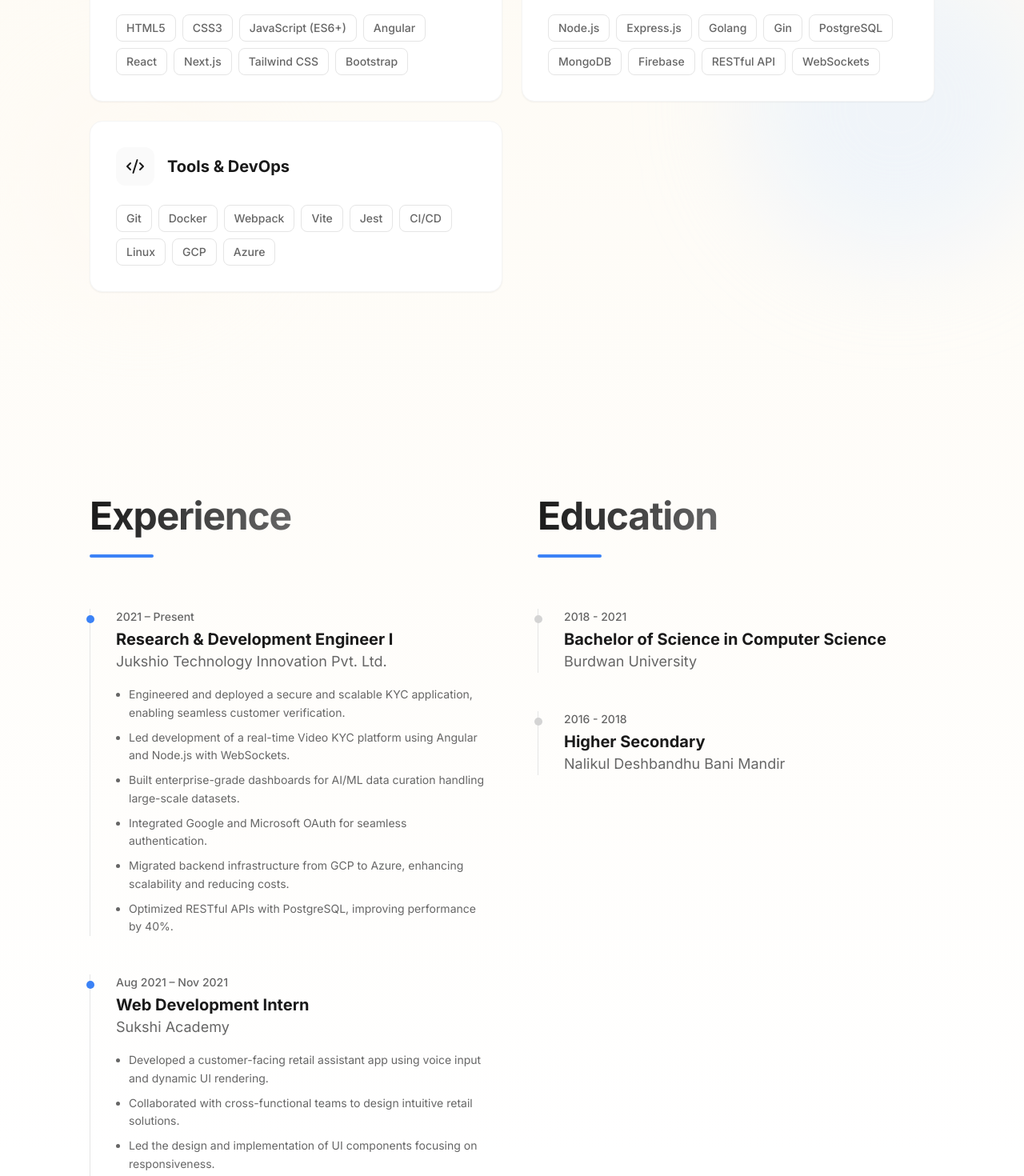
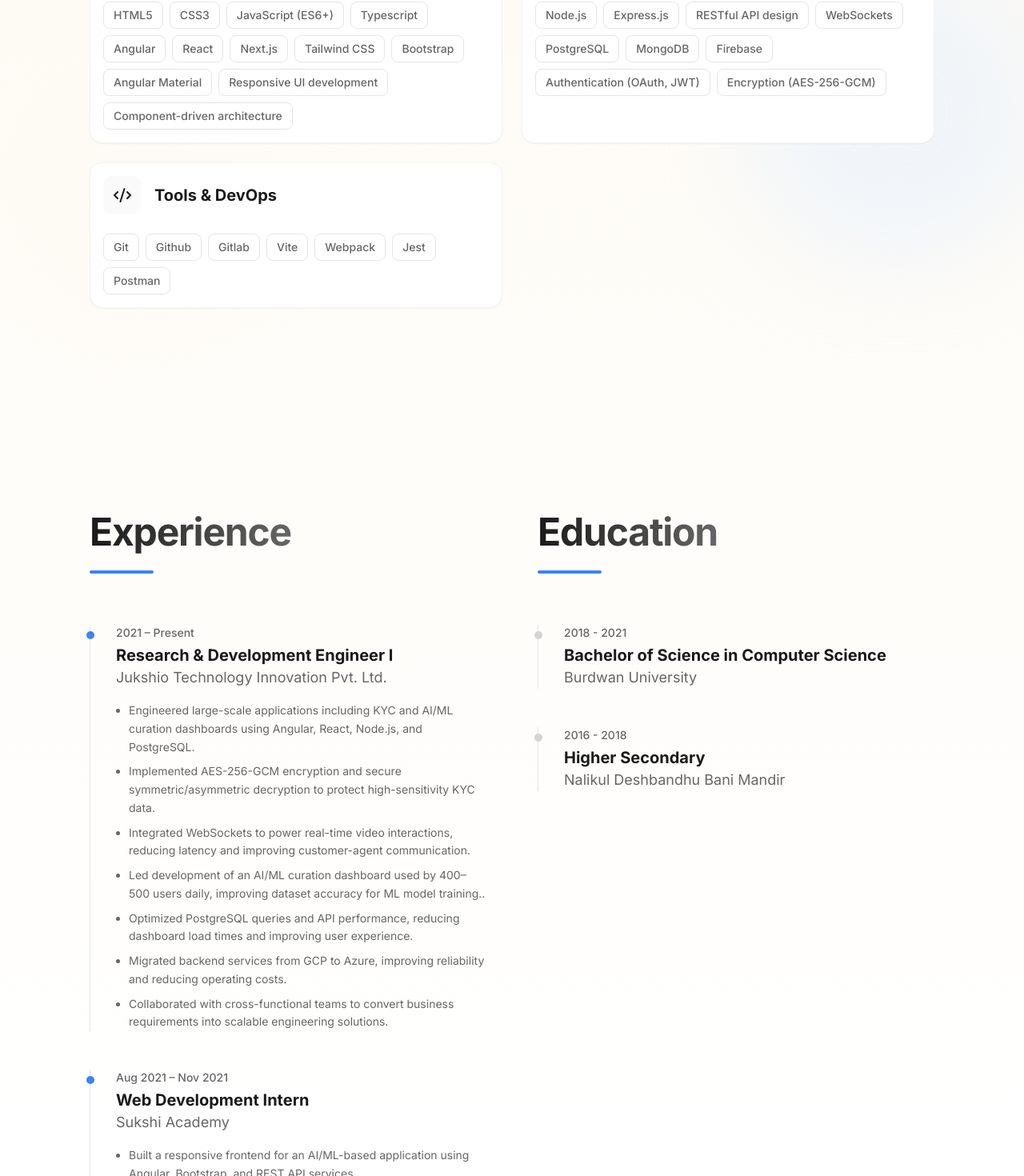
Before and after one commit to atikur0786/atikurs-portfolio, a React (Vite) app: page / in a window 1280 px wide. Shown: the part 1199-2669 px from the top of the page at 80% size. Built offline with nearby package versions, Linux system fonts and the light colour scheme; no server answers.

Commit message:
upt: Contants values are updated for portfolio details

```diff
--- a/src/constants.ts
+++ b/src/constants.ts
@@ -8,7 +8,7 @@ export const PERSONAL_INFO = {
   email: "atikursattermondal@gmail.com",
   phone: "+91 9382820248",
   location: "Hyderabad, India",
-  bio: "Hello! I'm Atikur Satter Mondal, a full-stack developer with over three years of experience crafting secure, scalable, and performance-driven web applications. At Jukshio Technology Innovation, I’ve led the development of high-impact projects — including a real-time Video KYC platform, AI/ML data curation dashboards, and enterprise-grade internal tools. I specialize in modern web technologies like Angular, React, Node.js, and PostgreSQL, and I love solving complex problems with clean, maintainable code.",
+  bio: "I’m Atikur Satter Mondal, a full-stack developer with 3+ years of experience architecting secure, scalable, and performance-driven applications. At Jukshio Technology Innovation, I’ve led major initiatives including a real-time Video KYC platform, AI/ML data curation dashboards, and enterprise onboarding systems used by hundreds of daily users. \n My expertise spans Angular, React, Node.js, Express, Golang, PostgreSQL, and cloud infrastructure (GCP/Azure). I specialize in building systems that handle real-time communication, data encryption (AES-256-GCM), and large-scale data workflows. I care deeply about clean code, thoughtful UI/UX, and solving meaningful engineering problems.",
   resumeUrl: "/Atikur_Satter_Mondal_Resume.pdf",
 };
 
@@ -43,11 +43,15 @@ export const SKILLS: Skill[] = [
       "HTML5",
       "CSS3",
       "JavaScript (ES6+)",
+      "Typescript",
       "Angular",
       "React",
       "Next.js",
       "Tailwind CSS",
       "Bootstrap",
+      "Angular Material",
+      "Responsive UI development",
+      "Component-driven architecture",
     ],
   },
   {
@@ -55,28 +59,18 @@ export const SKILLS: Skill[] = [
     items: [
       "Node.js",
       "Express.js",
-      "Golang",
-      "Gin",
+      "RESTful API design",
+      "WebSockets",
       "PostgreSQL",
       "MongoDB",
       "Firebase",
-      "RESTful API",
-      "WebSockets",
+      "Authentication (OAuth, JWT)",
+      "Encryption (AES-256-GCM)",
     ],
   },
   {
     category: "Tools & DevOps",
-    items: [
-      "Git",
-      "Docker",
-      "Webpack",
-      "Vite",
-      "Jest",
-      "CI/CD",
-      "Linux",
-      "GCP",
-      "Azure",
-    ],
+    items: ["Git", "Github", "Gitlab", "Vite", "Webpack", "Jest", "Postman"],
   },
 ];
 
@@ -87,12 +81,13 @@ export const EXPERIENCE: Experience[] = [
     company: "Jukshio Technology Innovation Pvt. Ltd.",
     period: "2021 – Present",
     description: [
-      "Engineered and deployed a secure and scalable KYC application, enabling seamless customer verification.",
-      "Led development of a real-time Video KYC platform using Angular and Node.js with WebSockets.",
-      "Built enterprise-grade dashboards for AI/ML data curation handling large-scale datasets.",
-      "Integrated Google and Microsoft OAuth for seamless authentication.",
-      "Migrated backend infrastructure from GCP to Azure, enhancing scalability and reducing costs.",
-      "Optimized RESTful APIs with PostgreSQL, improving performance by 40%.",
+      "Engineered large-scale applications including KYC and AI/ML curation dashboards using Angular, React, Node.js, and PostgreSQL.",
+      "Implemented AES-256-GCM encryption and secure symmetric/asymmetric decryption to protect high-sensitivity KYC data.",
+      "Integrated WebSockets to power real-time video interactions, reducing latency and improving customer-agent communication.",
+      "Led development of an AI/ML curation dashboard used by 400–500 users daily, improving dataset accuracy for ML model training..",
+      "Optimized PostgreSQL queries and API performance, reducing dashboard load times and improving user experience.",
+      "Migrated backend services from GCP to Azure, improving reliability and reducing operating costs.",
+      "Collaborated with cross-functional teams to convert business requirements into scalable engineering solutions.",
     ],
   },
   {
@@ -101,10 +96,9 @@ export const EXPERIENCE: Experience[] = [
     company: "Sukshi Academy",
     period: "Aug 2021 – Nov 2021",
     description: [
-      "Developed a customer-facing retail assistant app using voice input and dynamic UI rendering.",
-      "Collaborated with cross-functional teams to design intuitive retail solutions.",
-      "Led the design and implementation of UI components focusing on responsiveness.",
-      "Integrated multiple APIs to streamline communication between systems.",
+      "Built a responsive frontend for an AI/ML-based application using Angular, Bootstrap, and REST API services.",
+      "Translated Figma UI designs into functional, production-ready components",
+      "Worked with backend and ML teams to ensure smooth data integration and consistent UX.",
     ],
   },
 ];
--- a/src/sections/Skills.tsx
+++ b/src/sections/Skills.tsx
@@ -54,7 +54,7 @@ const Skills: React.FC = () => {
               <motion.div
                 key={skillGroup.category}
                 variants={itemVariants}
-                className="group p-8 rounded-2xl bg-white dark:bg-neutral-800 border border-neutral-100 dark:border-neutral-700 shadow-sm hover:shadow-lg hover:border-neutral-200 dark:hover:border-neutral-600 transition-all duration-300"
+                className="group p-4 rounded-2xl bg-white dark:bg-neutral-800 border border-neutral-100 dark:border-neutral-700 shadow-sm hover:shadow-lg hover:border-neutral-200 dark:hover:border-neutral-600 transition-all duration-300"
               >
                 <div className="flex items-center gap-4 mb-6">
                   <div className="w-12 h-12 rounded-xl bg-neutral-50 dark:bg-neutral-700 flex items-center justify-center text-primary group-hover:bg-primary group-hover:text-white transition-colors duration-300">
```
